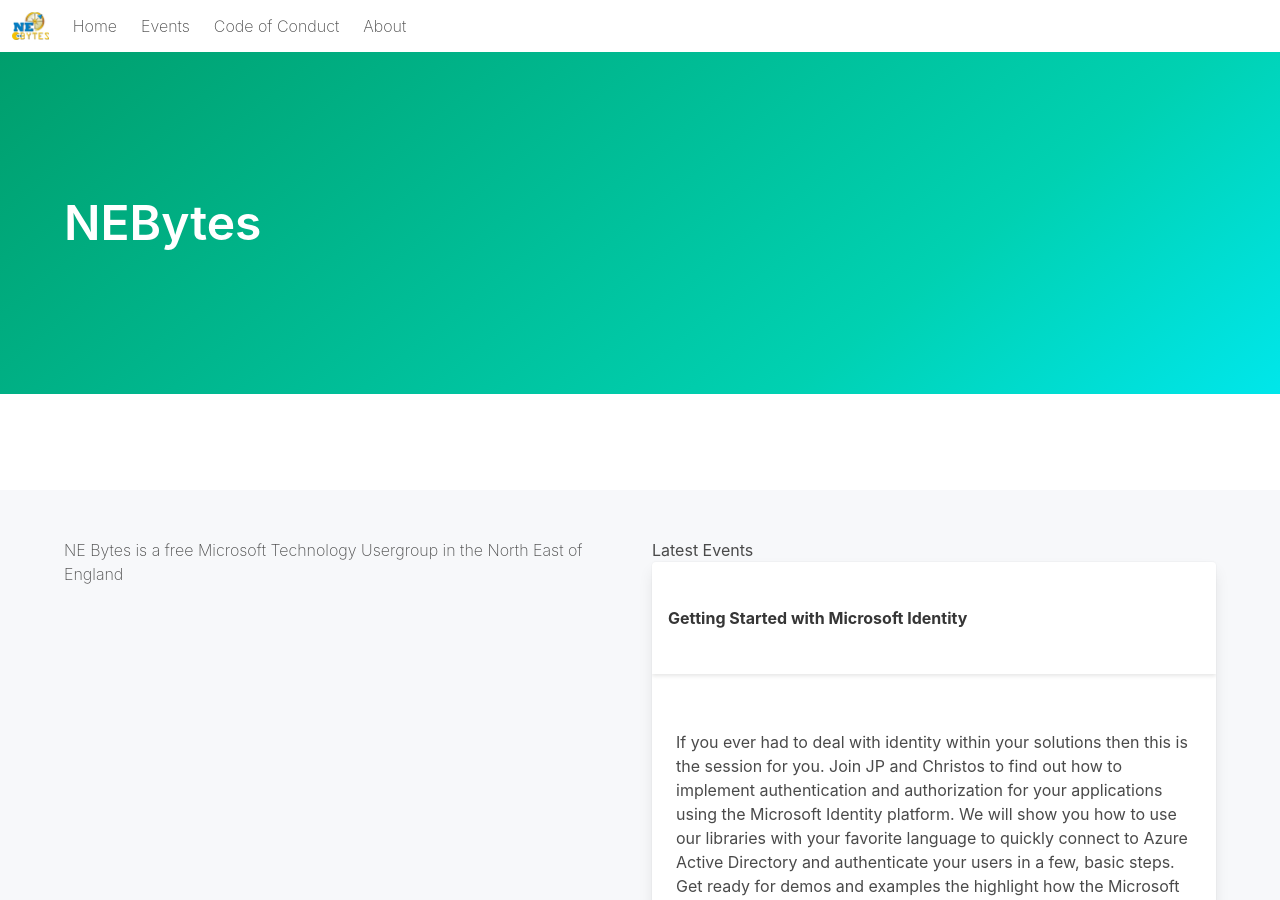
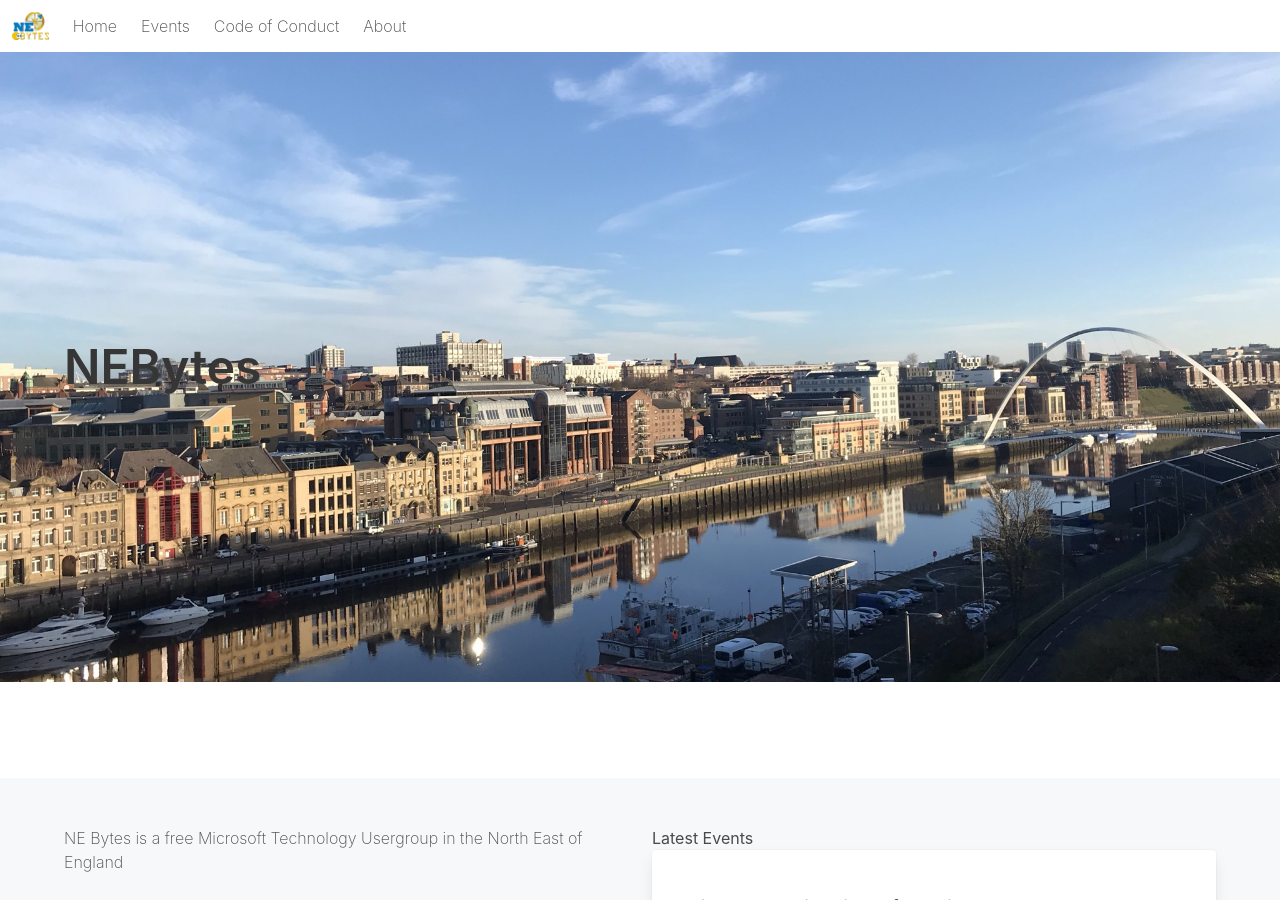
Before and after one commit to ne-bytes/ne-bytes.github.io, a Jekyll site: the page built from index.html, in a window 1280 px wide and 900 px high. Built offline with Jekyll 4.4.1, drawn with Linux system fonts in a browser that asks for light colours; the list of posts is cut into pages by our own code.

Commit message:
show image in hero

```diff
--- a/index.html
+++ b/index.html
@@ -2,7 +2,7 @@
 layout: default
 ---
 <!-- hero -->
-<section class="hero is-medium is-primary is-bold has-bg-img">
+<section class="hero is-large has-bg-img">
   <div class="hero-body">
     <div class="container">
       <h1 class="title is-size-1">
```
